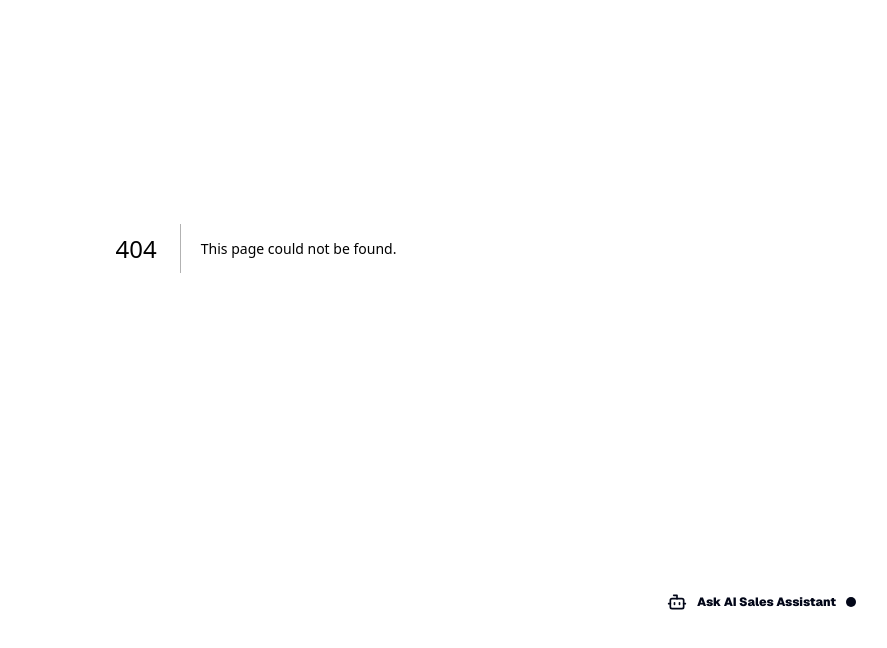
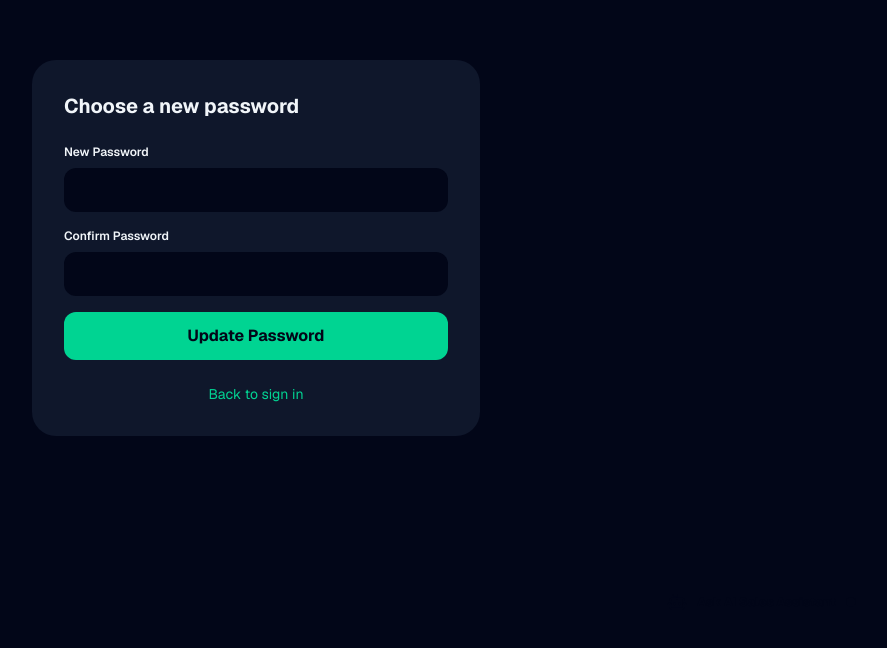
Before and after one commit to akashpardeshi188-design/revenuerecover-ai, a Next.js app: page /auth/update-password in a window 1280 px wide. Before the commit this address had no page. Shown: the part 152-800 px from the top of the page, without its empty margins (384-1271 px from the left). Built offline with nearby package versions, Linux system fonts and the light colour scheme.

Commit message:
feat: add Supabase signup and password recovery

```diff
--- /dev/null
+++ b/app/auth/update-password/page.tsx
@@ -0,0 +1,42 @@
+'use client';
+
+import React, { useState } from 'react';
+import Link from 'next/link';
+import { useRouter } from 'next/navigation';
+import { createClient } from '@/lib/supabase/client';
+
+export default function UpdatePasswordPage() {
+  const router = useRouter();
+  const [password, setPassword] = useState('');
+  const [confirmPassword, setConfirmPassword] = useState('');
+  const [error, setError] = useState('');
+  const [loading, setLoading] = useState(false);
+
+  const submit = async (event: React.FormEvent<HTMLFormElement>) => {
+    event.preventDefault();
+    setError('');
+    if (password.length < 8) return setError('Use at least 8 characters for your password.');
+    if (password !== confirmPassword) return setError('The passwords do not match.');
+    setLoading(true);
+    try {
+      const supabase = createClient();
+      const { data: userData, error: userError } = await supabase.auth.getUser();
+      if (userError || !userData.user) {
+        setError('This reset link is invalid or expired. Request a new one.');
+        return;
+      }
+      const { error: updateError } = await supabase.auth.updateUser({ password });
+      if (updateError) setError(updateError.message);
+      else {
+        await supabase.auth.signOut();
+        router.replace('/login?reset=success');
+      }
+    } catch (cause) {
+      setError(cause instanceof Error ? cause.message : 'Unable to update the password right now.');
+    } finally {
+      setLoading(false);
+    }
+  };
+
+  return <div className="min-h-screen bg-slate-950 text-slate-100 flex items-center justify-center p-4"><main className="w-full max-w-md bg-slate-900 border border-slate-800 rounded-3xl p-8 space-y-6"><h1 className="text-xl font-bold">Choose a new password</h1>{error && <p role="alert" className="text-sm text-rose-200">{error}</p>}<form onSubmit={submit} className="space-y-4"><div><label htmlFor="password" className="block text-xs font-semibold mb-2">New Password</label><input id="password" type="password" autoComplete="new-password" minLength={8} required value={password} onChange={e=>setPassword(e.target.value)} className="w-full bg-slate-950 border border-slate-800 rounded-xl p-3 text-sm" /></div><div><label htmlFor="confirmPassword" className="block text-xs font-semibold mb-2">Confirm Password</label><input id="confirmPassword" type="password" autoComplete="new-password" minLength={8} required value={confirmPassword} onChange={e=>setConfirmPassword(e.target.value)} className="w-full bg-slate-950 border border-slate-800 rounded-xl p-3 text-sm" /></div><button disabled={loading} className="w-full py-3 rounded-xl bg-emerald-400 disabled:opacity-60 text-slate-950 font-bold">{loading ? 'Updating…' : 'Update Password'}</button></form><Link href="/login" className="block text-center text-emerald-400 text-sm hover:underline">Back to sign in</Link></main></div>;
+}
```
